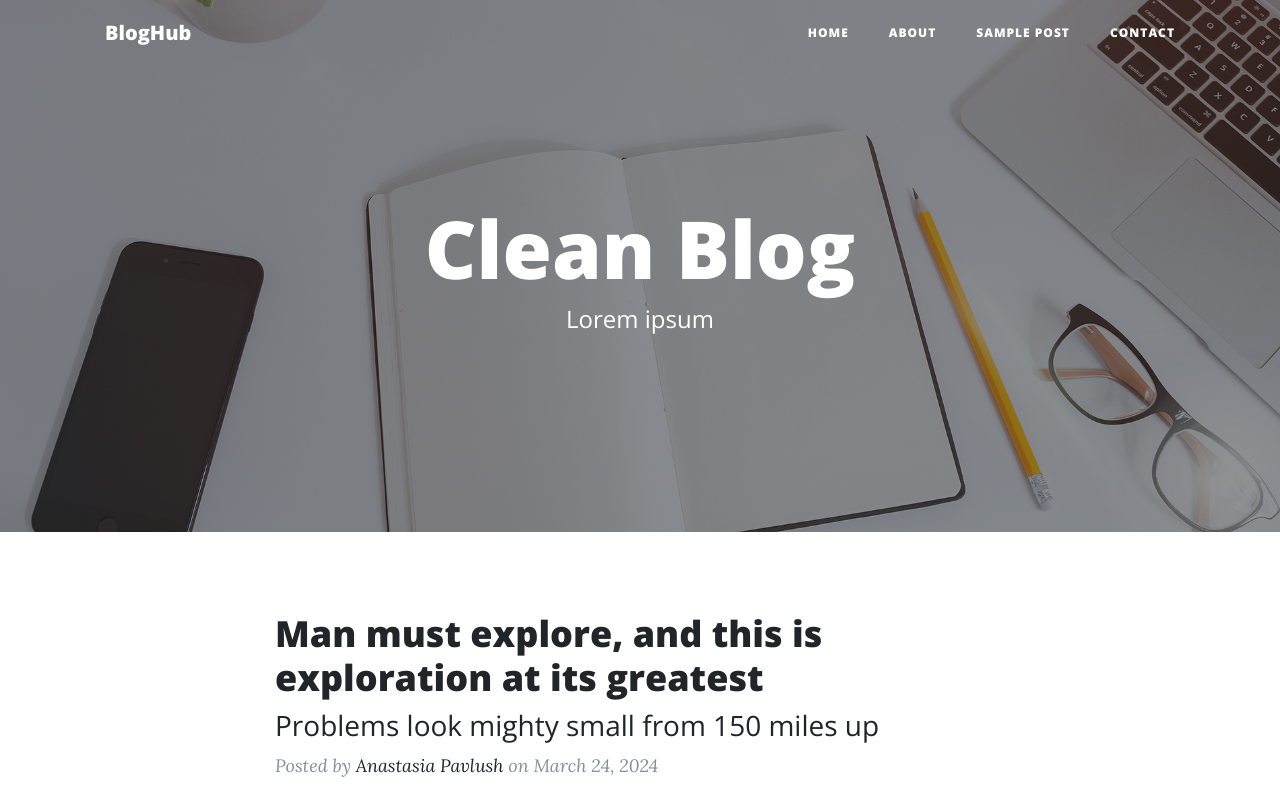
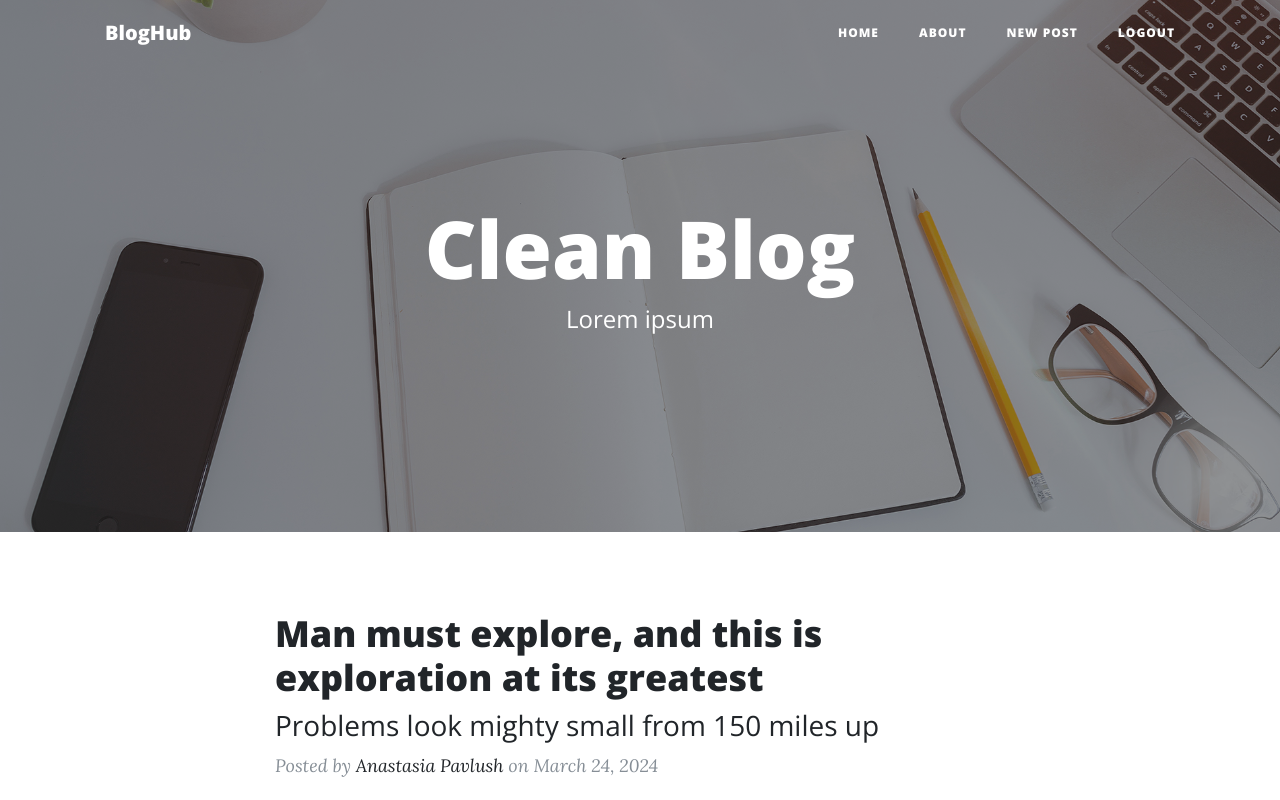
Before and after one commit to pavlush16/my-web-app, a website: page index.html in a window 1280 px wide. Shown: the top 800 px of the page. Drawn offline with nearby package versions, Linux system fonts and the light colour scheme.

Commit message:
edit nav bar

```diff
--- a/index.html
+++ b/index.html
@@ -43,10 +43,10 @@
               <a class="nav-link" href="about.html">About</a>
             </li>
             <li class="nav-item">
-              <a class="nav-link" href="post.html">Sample Post</a>
+              <a class="nav-link" href="post.html">New Post</a>
             </li>
             <li class="nav-item">
-              <a class="nav-link" href="contact.html">Contact</a>
+              <a class="nav-link" href="contact.html">Logout</a>
             </li>
           </ul>
         </div>
```
Also changed, not shown: public/posts/myphoto.jpg (added).
